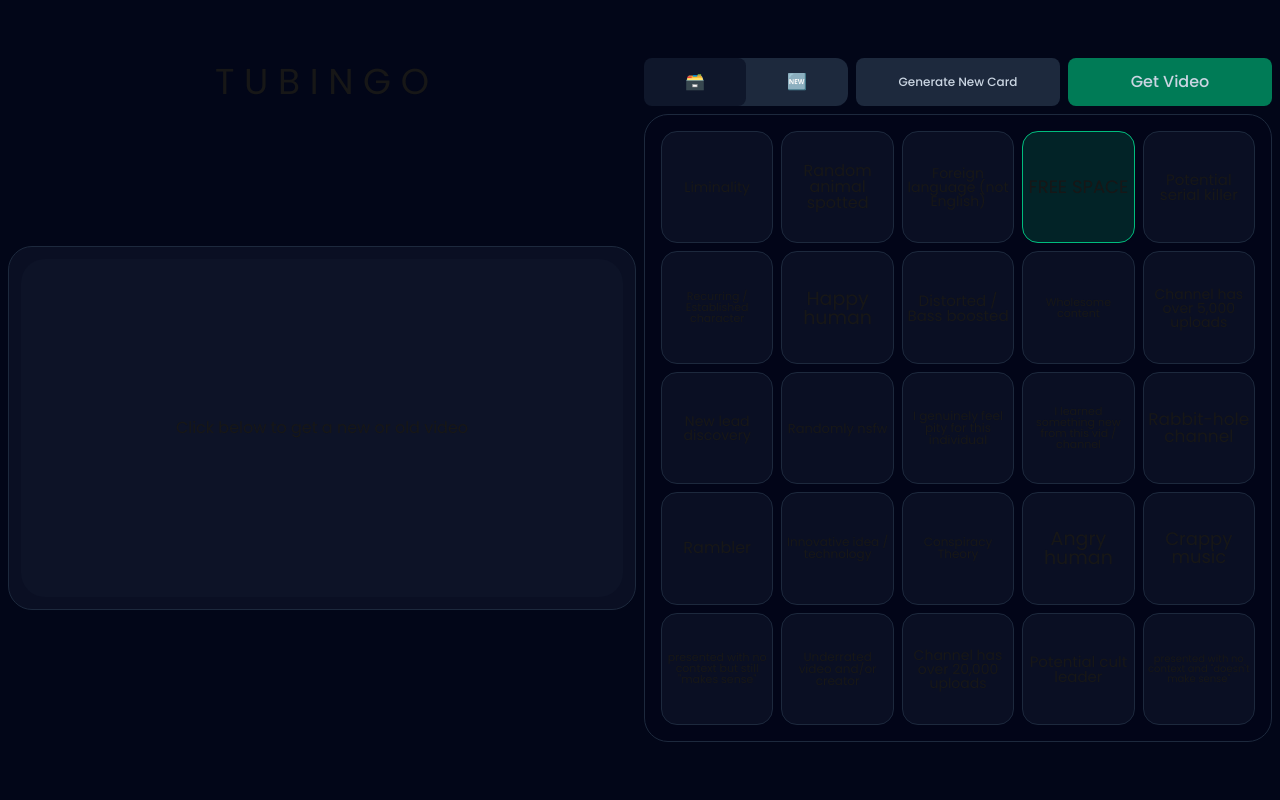
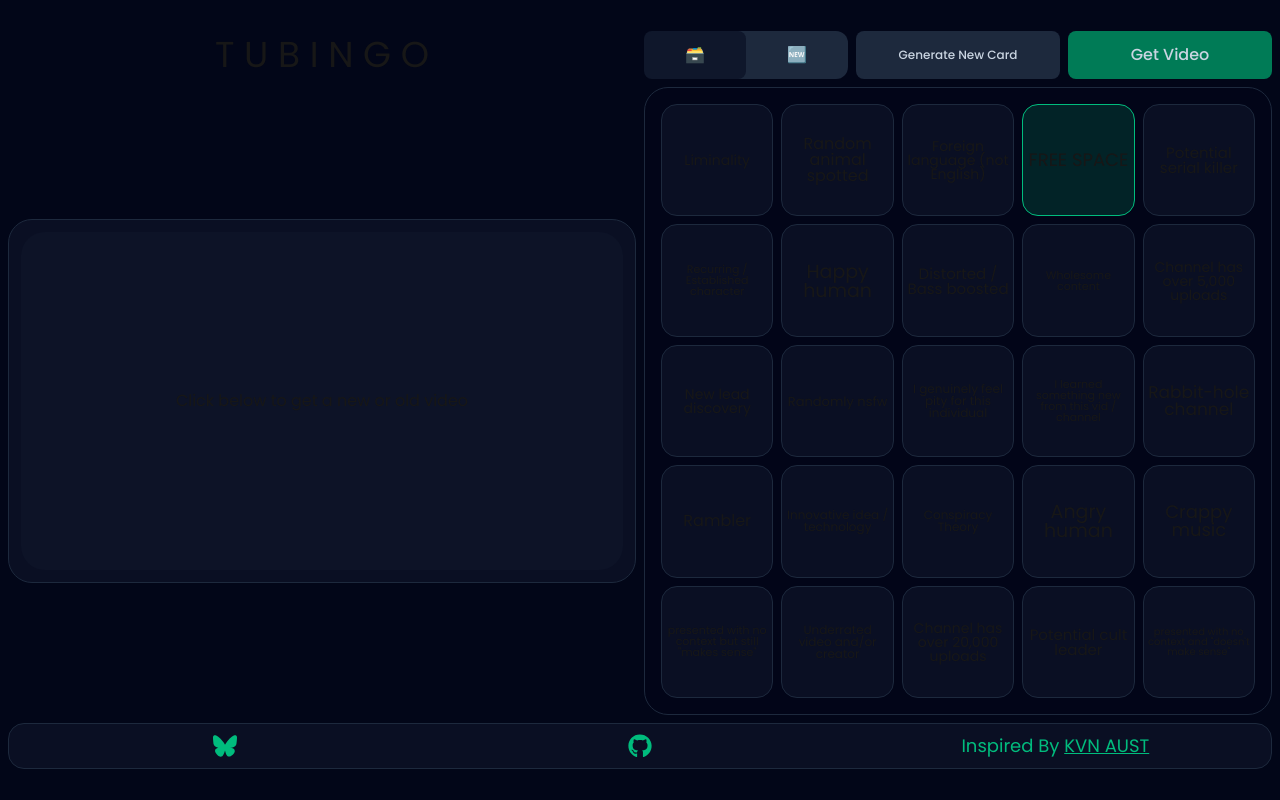
Before and after one commit to modamo-gh/tubingo, a Next.js app: page / in a window 1280 px wide. Built offline with nearby package versions, Linux system fonts and the light colour scheme.

Commit message:
Add social footer

```diff
--- a/components/Buttons/DiscoveryButton.tsx
+++ b/components/Buttons/DiscoveryButton.tsx
@@ -13,7 +13,7 @@
 }: DiscoveryButtonProps) => {
 	return (
 		<button
-			className="cursor-pointer flex flex-1 items-center justify-center text-xs md:text-base text-slate-300 z-10"
+			className="cursor-pointer flex flex-1 items-center h-full justify-center text-xs md:text-base text-slate-300 z-10"
 			onClick={() => {
 				setVideoType(videoType);
 			}}
--- a/components/ControlsBar.tsx
+++ b/components/ControlsBar.tsx
@@ -28,7 +28,7 @@
 	videoType
 }: ControlsBarProps) => {
 	return (
-		<div className="flex flex-1 gap-2 h-12 items-center justify-between max-w-[90vh]">
+		<div className="flex flex-1 gap-2 h-12 items-center justify-between max-w-[85vh]">
 			<div className="flex flex-1 h-full items-center justify-center">
 				<DiscoveryToggle
 					setVideoType={setVideoType}
--- a/components/DiscoveryToggle.tsx
+++ b/components/DiscoveryToggle.tsx
@@ -10,7 +10,7 @@
 	return (
 		<div className="bg-slate-800 flex h-full items-center w-full relative rounded-xl">
 			<div
-				className={`absolute bg-slate-900 duration-300 ease-in-out h-12 ${
+				className={`absolute bg-slate-900 duration-300 ease-in-out h-full ${
 					videoType === "old" ? "left-0" : "left-1/2"
 				} rounded-lg transition-all w-1/2`}
 			/>
--- /dev/null
+++ b/components/SocialFooter.tsx
@@ -0,0 +1,42 @@
+import { FaGithub } from "react-icons/fa";
+import { SiBluesky } from "react-icons/si";
+
+const SocialFooter = () => {
+	return (
+		<footer className="bg-slate-900/60 border border-slate-800 p-2 rounded-2xl w-full grid grid-cols-3 place-items-center">
+			<a
+				href="https://bsky.app/profile/modamo.xyz"
+				rel="noopener noreferrer"
+				target="_blank"
+			>
+				<SiBluesky
+					className="text-emerald-500"
+					size={24}
+				/>
+			</a>
+			<a
+				href="https://github.com/modamo-gh/tubingo"
+				rel="noopener noreferrer"
+				target="_blank"
+			>
+				<FaGithub
+					className="text-emerald-500"
+					size={24}
+				/>
+			</a>
+			<p className="text-center text-emerald-500 text-lg">
+				Inspired By{" "}
+				<a
+					className="underline"
+					href="https://www.youtube.com/@KVNAUST"
+					rel="noopener noreferrer"
+					target="_blank"
+				>
+					KVN AUST
+				</a>
+			</p>
+		</footer>
+	);
+};
+
+export default SocialFooter;
--- a/package.json
+++ b/package.json
@@ -13,7 +13,8 @@
     "playwright": "^1.54.2",
     "react": "19.1.0",
     "react-confetti": "^6.4.0",
-    "react-dom": "19.1.0"
+    "react-dom": "19.1.0",
+    "react-icons": "^5.5.0"
   },
   "devDependencies": {
     "@eslint/eslintrc": "^3",
--- a/src/app/page.tsx
+++ b/src/app/page.tsx
@@ -3,8 +3,9 @@
 import BingoCard from "@/../components/BingoCard";
 import { VideoType } from "@/../types/VideoType";
 import { useEffect, useState } from "react";
-import ControlsBar from "../../components/ControlsBar";
-import useWindowSize from "../../hooks/useWindowSize";
+import ControlsBar from "@/../components/ControlsBar";
+import useWindowSize from "@/../hooks/useWindowSize";
+import SocialFooter from "@/../components/SocialFooter";
 
 const App = () => {
 	const [bingoCard, setBingoCard] = useState<boolean[][]>(
@@ -141,7 +142,7 @@
 					/>
 
 				}
-				<div className="flex flex-col flex-1 gap-2 items-center justify-center max-w-[90vh]">
+				<div className="flex flex-col flex-1 gap-2 items-center justify-center max-w-[85vh]">
 					<BingoCard
 						bingoCard={bingoCard}
 						bingoCardText={bingoCardText}
@@ -151,6 +152,7 @@
 					/>
 				</div>
 			</div>
+			<SocialFooter/>
 		</div>
 	);
 };
```
Also changed, not shown: 1 other file (tests, documents, lock files or other folders).
